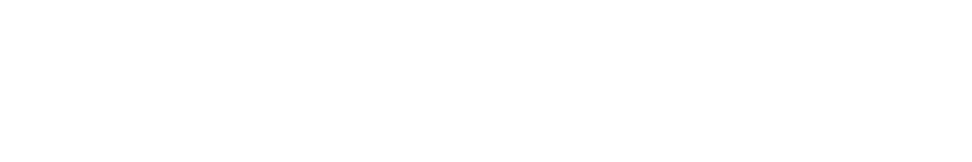
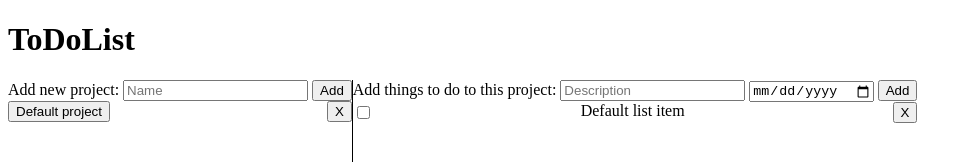
Before and after one commit to Fabi0o/ToDoList, a website built with webpack: page public/index.html in a window 1280 px wide. Shown: the top 162 px of the page, without its empty margins (0-972 px from the left). Built offline with nearby package versions, Linux system fonts and the light colour scheme.

Commit message:
basic todolist design

```diff
--- a/public/index.html
+++ b/public/index.html
@@ -6,6 +6,37 @@
     <meta name="viewport" content="width=device-width, initial-scale=1.0" />
     <title>ToDoList</title>
     <script src="./bundle.js"></script>
+    <link rel="stylesheet" href="./style.css" />
   </head>
-  <body></body>
+  <body>
+    <header><h1>ToDoList</h1></header>
+    <div id="wholeContent">
+      <nav>
+        <form id="projectAdder">
+          <label for="project">Add new project:</label>
+          <input type="text" placeholder="Name" />
+          <button>Add</button>
+        </form>
+        <div class="project">
+          <button class="projectName">Default project</button>
+          <button class="deleteButton">X</button>
+        </div>
+      </nav>
+      <div>
+        <form id="toDoAdder">
+          <label for="toDoItem">Add things to do to this project:</label>
+          <input type="text" placeholder="Description" />
+          <input type="date" />
+          <button>Add</button>
+        </form>
+        <div id="listContent">
+          <div class="listItem">
+            <input type="checkbox" />
+            <div class="description">Default list item</div>
+            <button class="deleteButton">X</button>
+          </div>
+        </div>
+      </div>
+    </div>
+  </body>
 </html>
--- /dev/null
+++ b/public/style.css
@@ -0,0 +1,12 @@
+#wholeContent {
+  display: flex;
+  height: 100vh;
+}
+nav {
+  border-right: solid black 1px;
+}
+.listItem,
+.project {
+  display: flex;
+  justify-content: space-between;
+}
```
